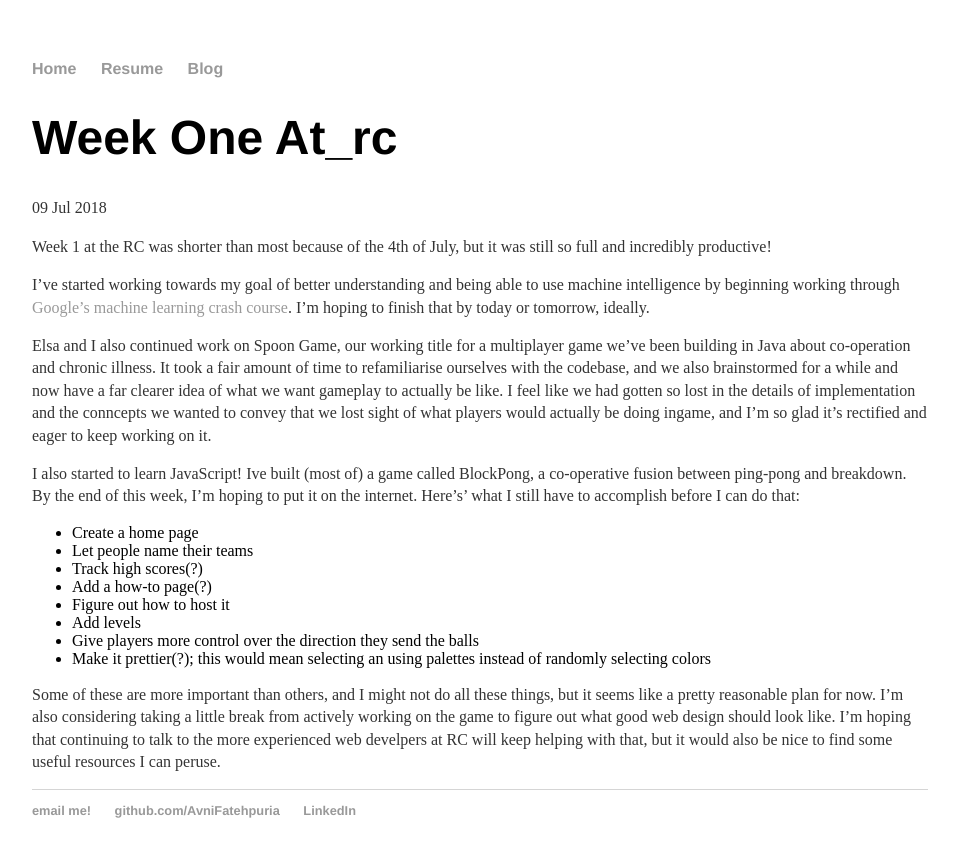
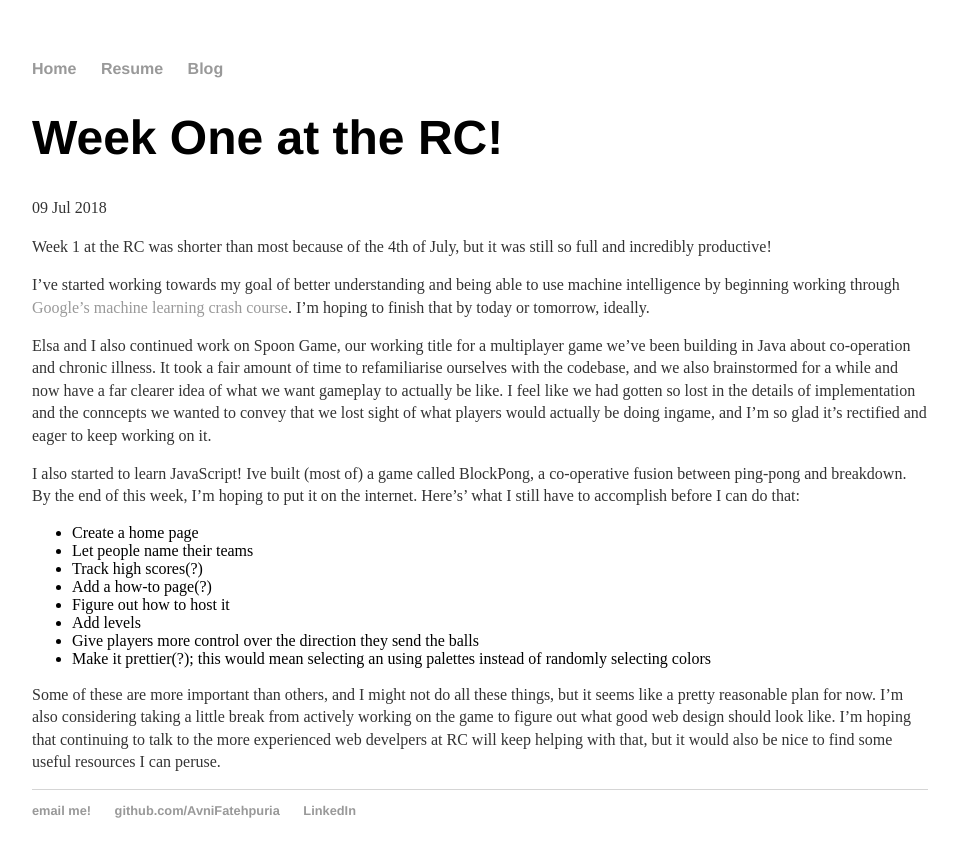
Before and after one commit to AvniFatehpuria/AvniFatehpuria.github.io, a Jekyll site: the page built from _posts/2018-07-09-Week-One-At-RC.md, in a window 1280 px wide. Shown: the top 857 px of the page, without its empty margins (160-1119 px from the left). Built offline with Jekyll 4.4.1, drawn with Linux system fonts in a browser that asks for light colours; our own code applies the rules of GitHub Pages for plain Markdown files; some of the changed lines change nothing that is shown.

Commit message:
Update and rename 2018-07-09-Week-One-At_RC.md to 2018-07-09-Week-One-At-RC.md

```diff
--- a/_posts/2018-07-09-Week-One-At_RC.md
+++ b/_posts/2018-07-09-Week-One-At-RC.md
@@ -1,3 +1,9 @@
+---
+layout: post
+title: Week One at the RC!
+date: 2018-07-09
+---
+
 Week 1 at the RC was shorter than most because of the 4th of July, but it was still so full and incredibly productive!
 
 I've started working towards my goal of better understanding and being able to use machine intelligence by beginning working through
```
